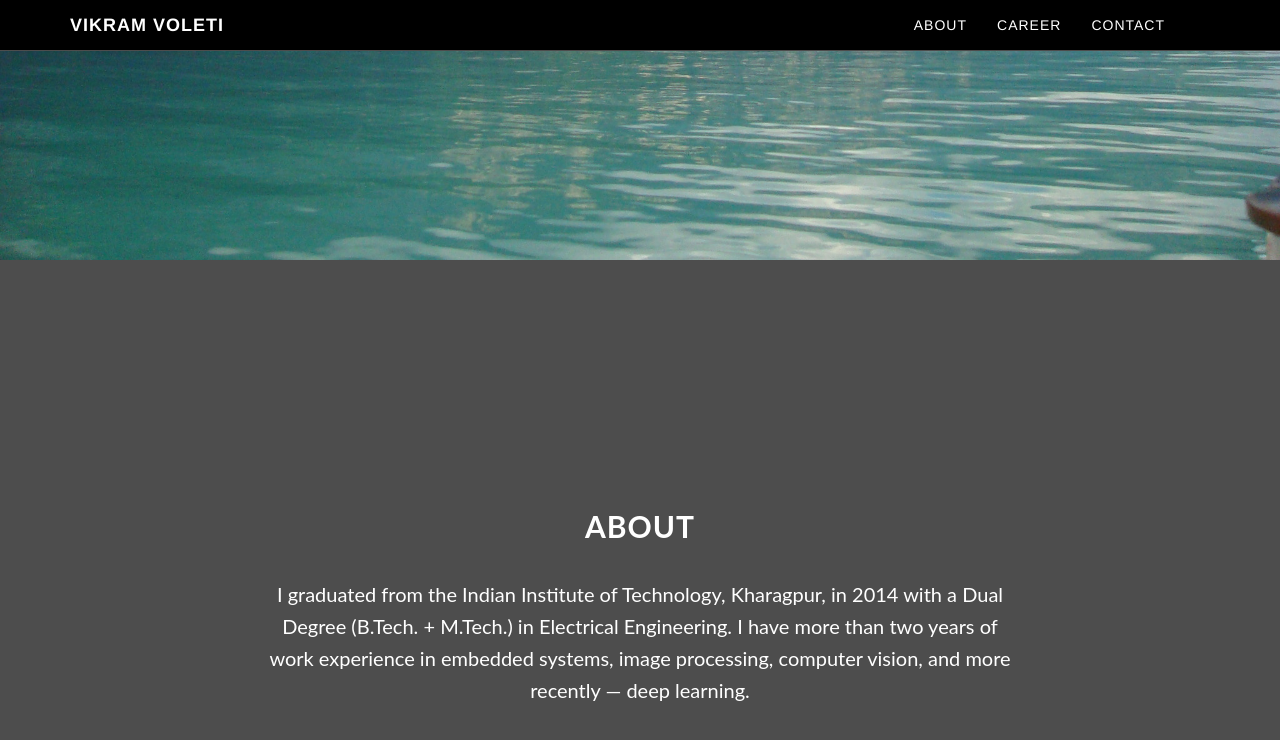
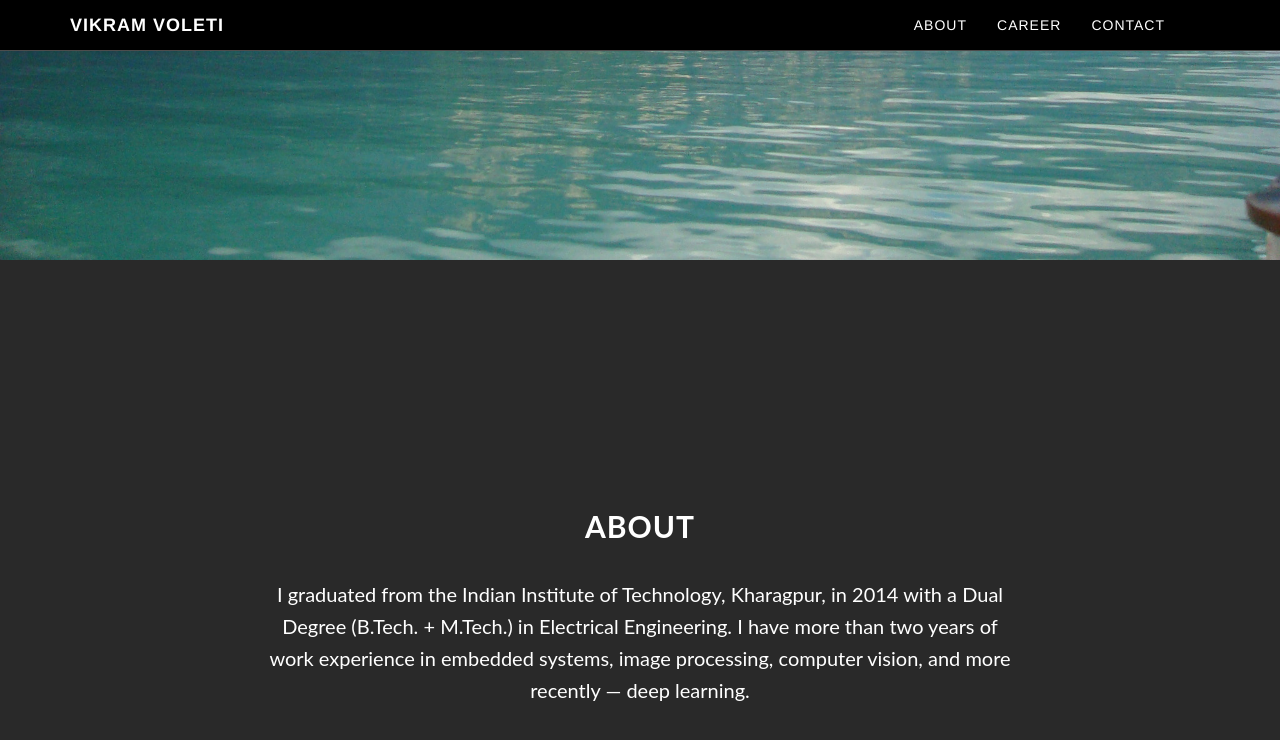
Before and after one commit to voletiv/voletiv.github.io, a Jekyll site: the page built from index.html, in a window 1280 px wide and 900 px high, scrolled down 640 px. Shown: the top 740 px of the window. Built offline with Jekyll 4.4.1, drawn with Linux system fonts in a browser that asks for light colours.

Commit message:
bg color #292929

```diff
--- a/css/grayscale.css
+++ b/css/grayscale.css
@@ -9,7 +9,7 @@ body {
     height: 100%;
     font-family: "Lato",Lato;
     color: #fff;
-    background-color: #4d4d4d;
+    background-color: #292929;
 }
 
 html {
```
